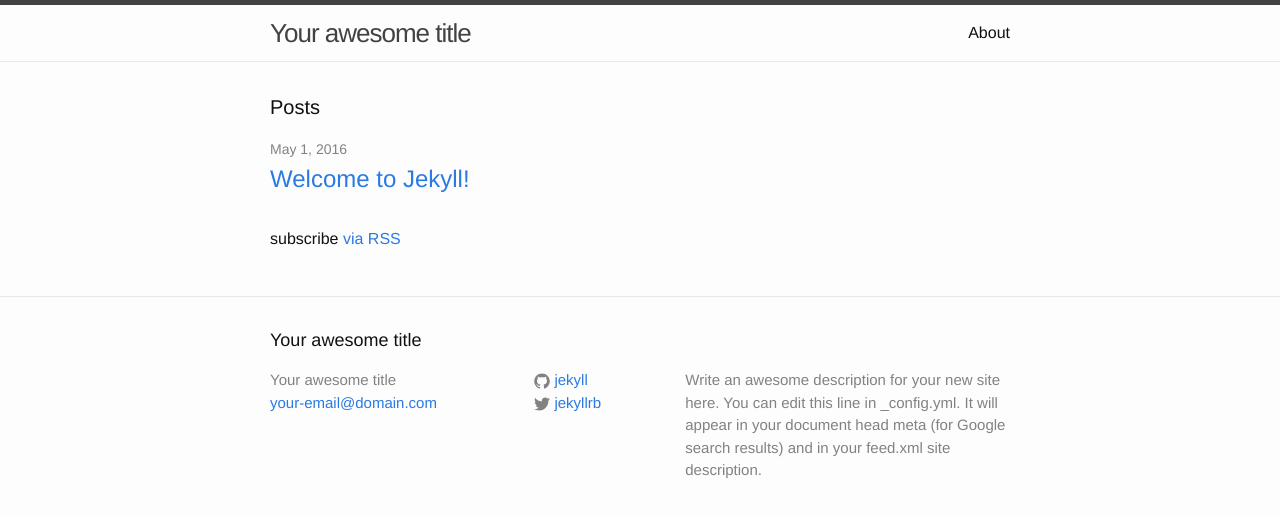
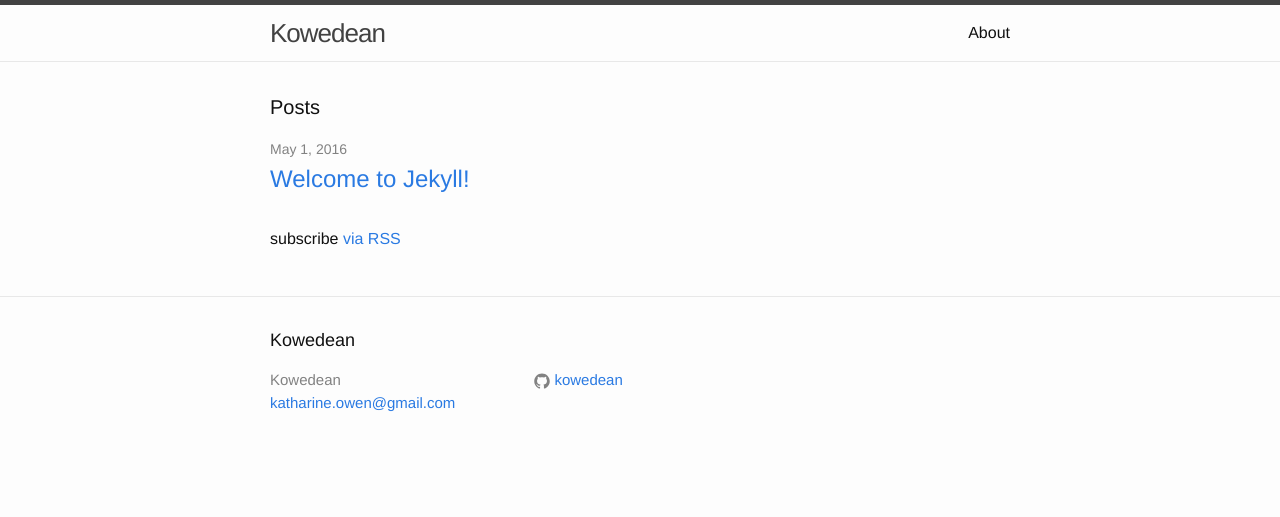
Before and after one commit to kowedean/kowedean.github.io, a Jekyll site: the page built from index.html, in a window 1280 px wide. Shown: the top 517 px of the page. Built offline with Jekyll 4.4.1, drawn with Linux system fonts in a browser that asks for light colours.

Commit message:
changed config

```diff
--- a/_config.yml
+++ b/_config.yml
@@ -6,16 +6,12 @@
 # 'jekyll serve'. If you change this file, please restart the server process.
 
 # Site settings
-title: Your awesome title
-email: your-email@domain.com
+title: Kowedean
+email: katharine.owen@gmail.com
 description: > # this means to ignore newlines until "baseurl:"
-  Write an awesome description for your new site here. You can edit this
-  line in _config.yml. It will appear in your document head meta (for
-  Google search results) and in your feed.xml site description.
 baseurl: "" # the subpath of your site, e.g. /blog
-url: "http://yourdomain.com" # the base hostname & protocol for your site
-twitter_username: jekyllrb
-github_username:  jekyll
+url: "http://kowedean.github.io" # the base hostname & protocol for your site
+github_username:  kowedean
 
 # Build settings
 markdown: kramdown
```
